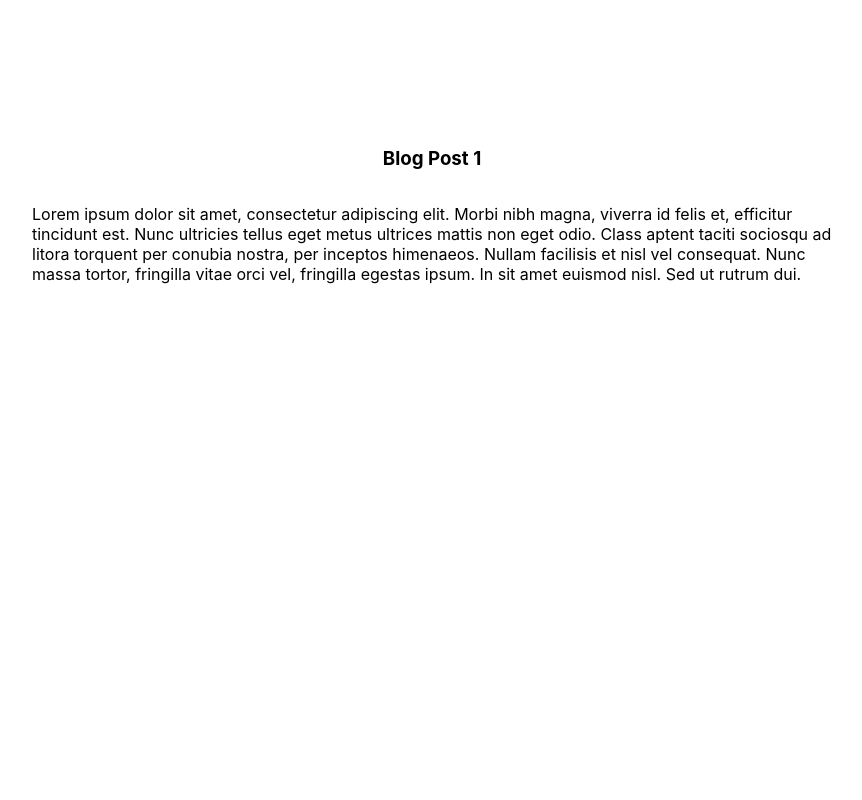
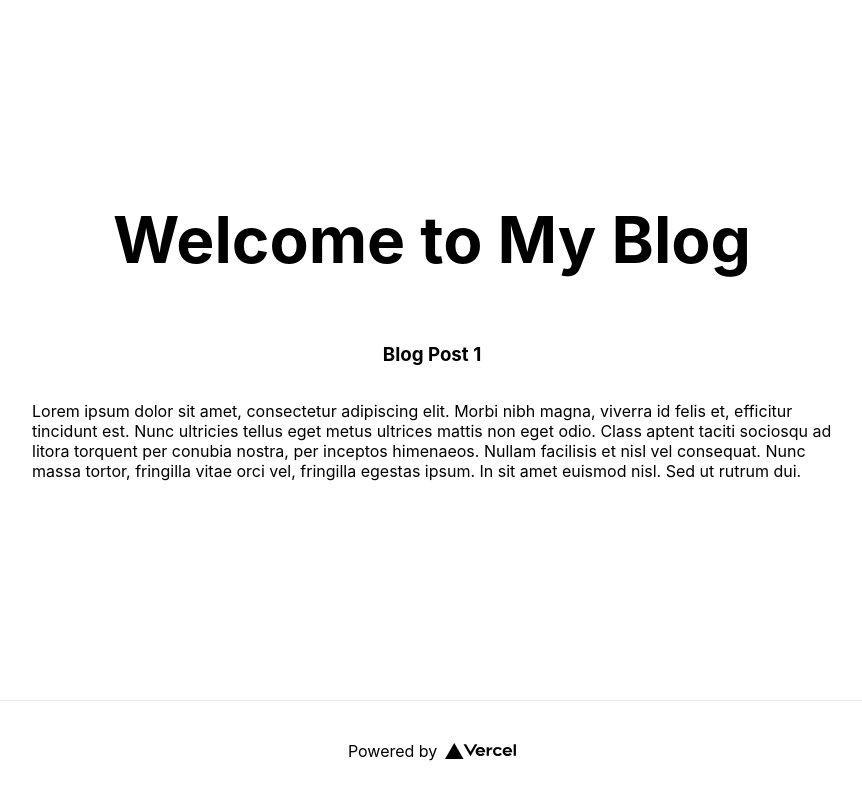
Before and after one commit to sakhmedbayev/next-graphql-demo, a Next.js app: page /1 in a window 1280 px wide. Shown: the whole page, without its empty margins (208-1070 px from the left). Built offline with nearby package versions, Linux system fonts and the light colour scheme.

Commit message:
added dummy layout

```diff
--- /dev/null
+++ b/components/common/Layout.js
@@ -0,0 +1,31 @@
+import Head from "next/head";
+import React from "react";
+import styles from "../../styles/Post.module.css";
+
+export default function Layout({ children }) {
+  return (
+    <div className={styles.container}>
+      <Head>
+        <title>Blog App</title>
+        <link rel="icon" href="/favicon.ico" />
+      </Head>
+
+      <main className={styles.main}>
+        <h1 className={styles.title}>Welcome to My Blog</h1>
+
+        <div className={styles.grid}>{children}</div>
+      </main>
+
+      <footer className={styles.footer}>
+        <a
+          href="https://vercel.com?utm_source=create-next-app&utm_medium=default-template&utm_campaign=create-next-app"
+          target="_blank"
+          rel="noopener noreferrer"
+        >
+          Powered by{" "}
+          <img src="/vercel.svg" alt="Vercel Logo" className={styles.logo} />
+        </a>
+      </footer>
+    </div>
+  );
+}
--- a/pages/[postId].js
+++ b/pages/[postId].js
@@ -1,7 +1,7 @@
+import { useRouter } from "next/router";
 import React from "react";
-import { useRouter } from "next/router";
 import { blogPosts } from ".";
-import styles from "../styles/Post.module.css";
+import Layout from "../components/common/Layout";
 
 export default function PostDetails() {
   const {
@@ -13,11 +13,9 @@ export default function PostDetails() {
   if (!currentPost) return <div>Loading...</div>;
 
   return (
-    <main className={styles.main}>
-      <div className={styles.grid}>
-        <h3>{currentPost.title}</h3>
-        <p>{currentPost.text}</p>
-      </div>
-    </main>
+    <Layout>
+      <h3>{currentPost.title}</h3>
+      <p>{currentPost.text}</p>
+    </Layout>
   );
 }
--- a/pages/index.js
+++ b/pages/index.js
@@ -1,6 +1,5 @@
-import Head from "next/head";
 import Link from "next/link";
-
+import Layout from "../components/common/Layout";
 import styles from "../styles/Post.module.css";
 
 export const blogPosts = [
@@ -32,16 +31,7 @@ export const blogPosts = [
 
 export default function Home() {
   return (
-    <div className={styles.container}>
-      <Head>
-        <title>Blog App</title>
-        <link rel="icon" href="/favicon.ico" />
-      </Head>
-
-      <main className={styles.main}>
-        <h1 className={styles.title}>Welcome to My Blog</h1>
-
-        <div className={styles.grid}>
+    <Layout>
       {blogPosts.map((post) => (
         <Link key={post.id} href={`/${post.id}`}>
           <a className={styles.card}>
@@ -50,19 +40,6 @@ export default function Home() {
           </a>
         </Link>
       ))}
-        </div>
-      </main>
-
-      <footer className={styles.footer}>
-        <a
-          href="https://vercel.com?utm_source=create-next-app&utm_medium=default-template&utm_campaign=create-next-app"
-          target="_blank"
-          rel="noopener noreferrer"
-        >
-          Powered by{" "}
-          <img src="/vercel.svg" alt="Vercel Logo" className={styles.logo} />
-        </a>
-      </footer>
-    </div>
+    </Layout>
   );
 }
```
Lines whose indentation alone changed are shown as unchanged.
